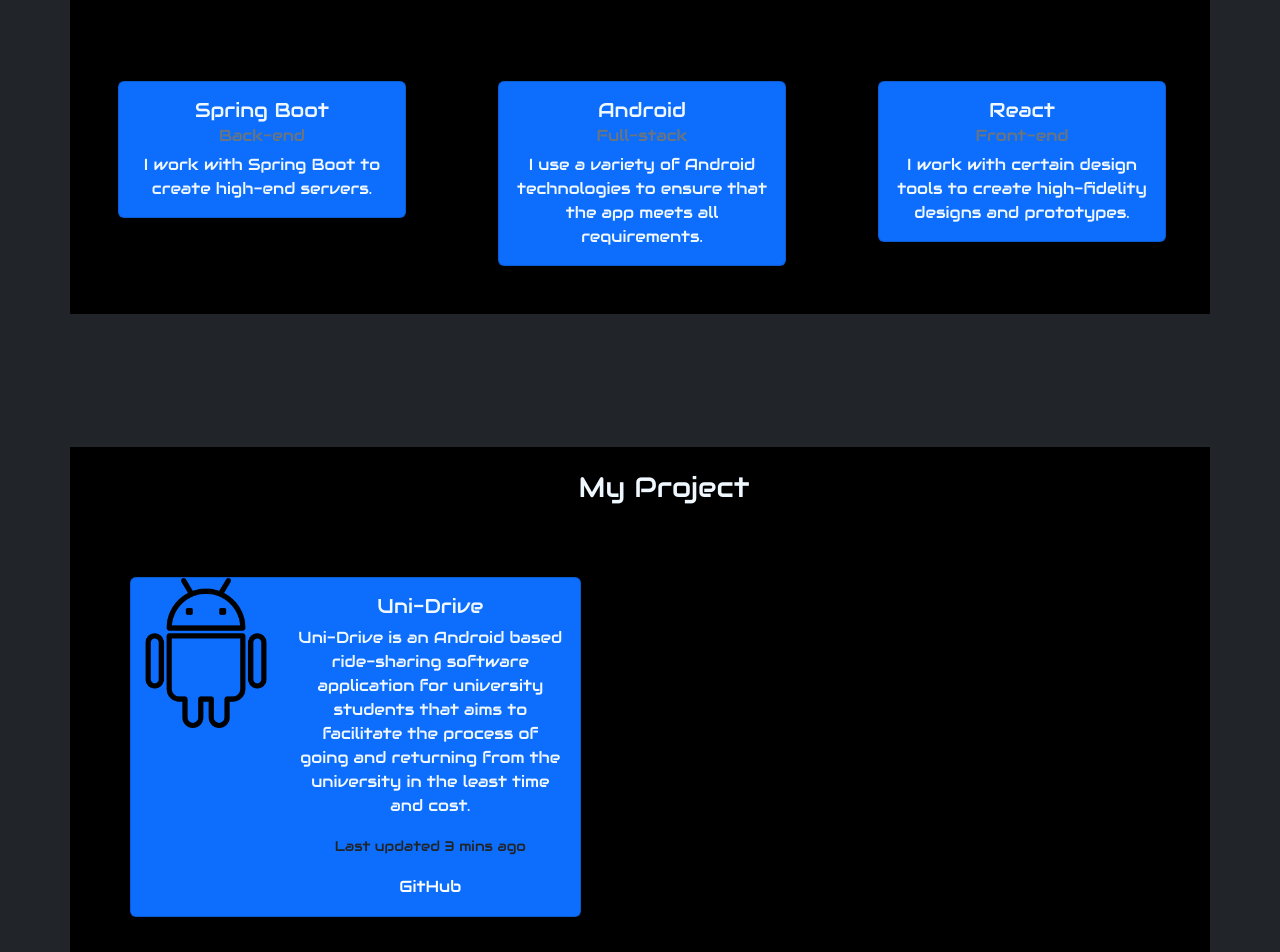
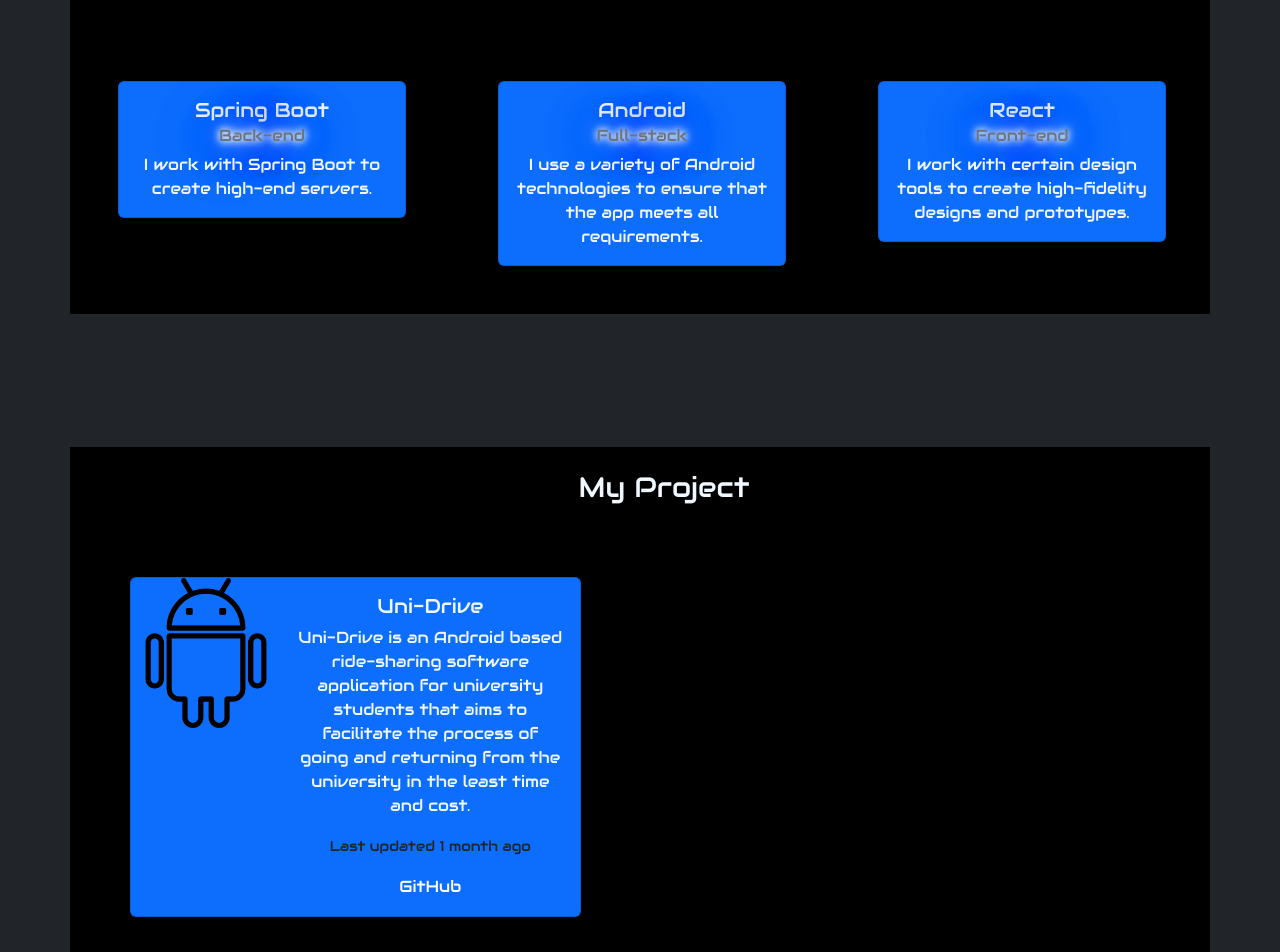
Before and after one commit to khalledalkarmi/Portfolio, a plain HTML site: page index.html in a window 1280 px wide. Shown: the part 1820-2772 px from the top of the page. Drawn offline with nearby package versions, Linux system fonts and the light colour scheme.

Commit message:
edit my project card

```diff
--- a/index.html
+++ b/index.html
@@ -68,9 +68,7 @@
                         building website </span>
                 </div>
             </div>
-            <!-- TODO:
-                2- hover effect
-              -->
+            <!-- TODO: hover effect -->
             <div class="row">
                 <div class="col text-center" style="margin-top:1.5rem;">
                     <a class="btn btn-primary resumeButton w-auto m-5" href="#mySkills" role="button">Check my
@@ -155,7 +153,7 @@
                     <div class="card bg-primary" style="width: 18rem;">
                         <div class="card-body">
                             <h5 class="card-title">Spring Boot</h5>
-                            <h6 class="card-subtitle mb-2 text-muted">Back-end</h6>
+                            <h6 class="card-subtitle mb-2 text-muted neonText">Back-end</h6>
                             <p class="card-text">
                                 I work with Spring Boot to create high-end servers.
                             </p>
@@ -166,7 +164,7 @@
                     <div class="card bg-primary" style="width: 18rem;">
                         <div class="card-body">
                             <h5 class="card-title">Android</h5>
-                            <h6 class="card-subtitle mb-2 text-muted">Full-stack</h6>
+                            <h6 class="card-subtitle mb-2 text-muted neonText">Full-stack</h6>
                             <p class="card-text">
                                 I use a variety of Android technologies to ensure that the app meets all requirements.
                             </p>
@@ -177,7 +175,7 @@
                     <div class="card bg-primary" style="width: 18rem;">
                         <div class="card-body">
                             <h5 class="card-title">React</h5>
-                            <h6 class="card-subtitle mb-2 text-muted">Front-end</h6>
+                            <h6 class="card-subtitle mb-2 text-muted neonText">Front-end</h6>
                             <p class="card-text">I work with certain design tools to create high-fidelity designs and
                                 prototypes.</p>
                         </div>
@@ -209,7 +207,7 @@
                                         Uni-Drive is an Android based ride-sharing software application for
                                         university students that aims to facilitate the process of going and
                                         returning from the university in the least time and cost.</p>
-                                    <p class="card-text"><small class="text-dark">Last updated 3 mins ago</small></p>
+                                    <p class="card-text"><small class="text-dark">Last updated 1 month ago</small></p>
                                     <a  href="https://github.com/khalledalkarmi/StudentDelivery" target="_blank"
                                         class="btn  buttonHover">GitHub</a>
                                 </div>
@@ -231,7 +229,7 @@
                                         app,
                                         implemented in Spring Boot framework and using NoSql database [MongoDB] with
                                         Docker deploying system </p>
-                                    <p class="card-text"><small class="text-dark">Last updated 3 mins ago</small></p>
+                                    <p class="card-text"><small class="text-dark">Last updated 8 month ago</small></p>
                                     <a href="https://github.com/khalledalkarmi/StudentDeliveryServer" target="_blank"
                                         class="btn buttonHover">GitHub</a>
                                 </div>
```
